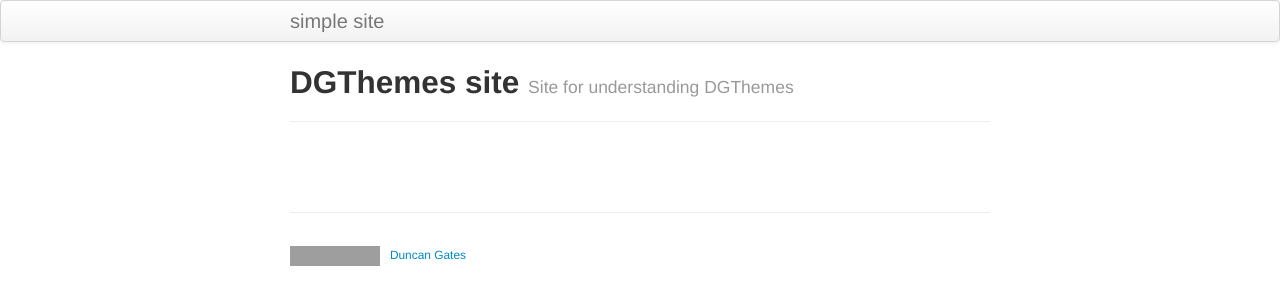
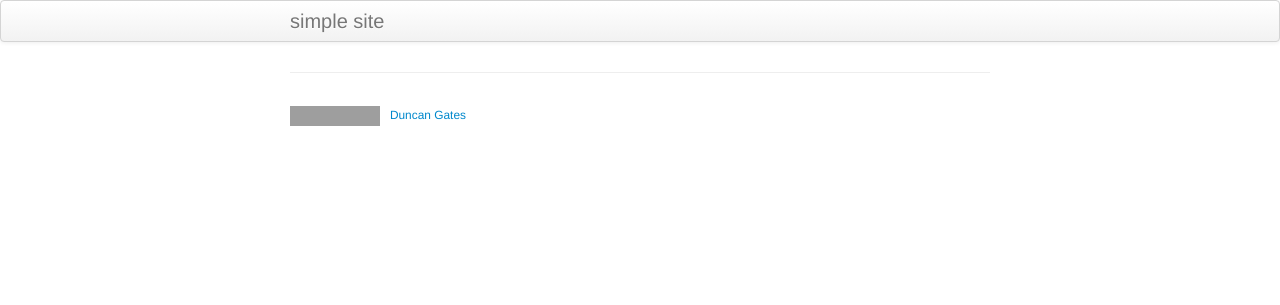
Before and after one commit to dungates/DGThemes_site, a Jekyll site: the page built from index.md, in a window 1280 px wide. Shown: the top 305 px of the page. Built offline with Jekyll 4.4.1, drawn with Linux system fonts in a browser that asks for light colours; grey boxes are pictures that could not be loaded.

Commit message:
try this

```diff
--- a/index.md
+++ b/index.md
@@ -1,5 +1,4 @@
 ---
-layout: page
+layout: default
 title: DGThemes site
-tagline: Site for understanding DGThemes
 ---
```
